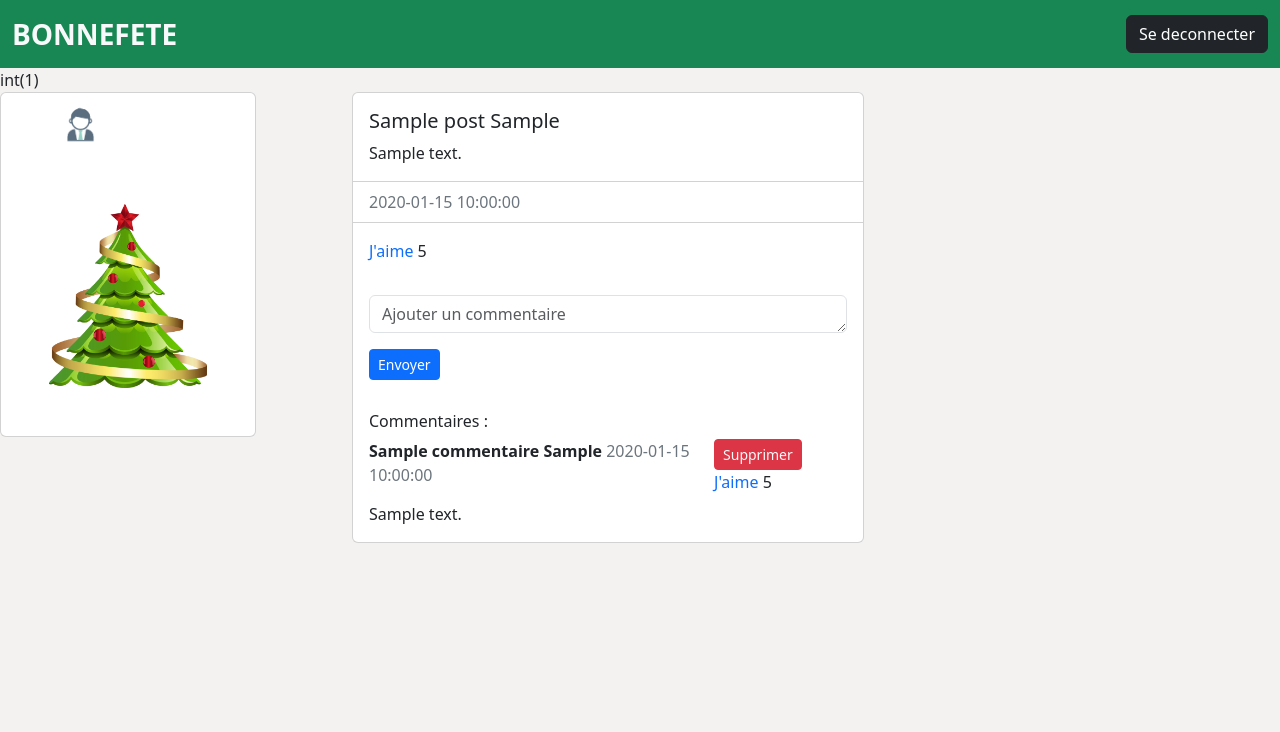
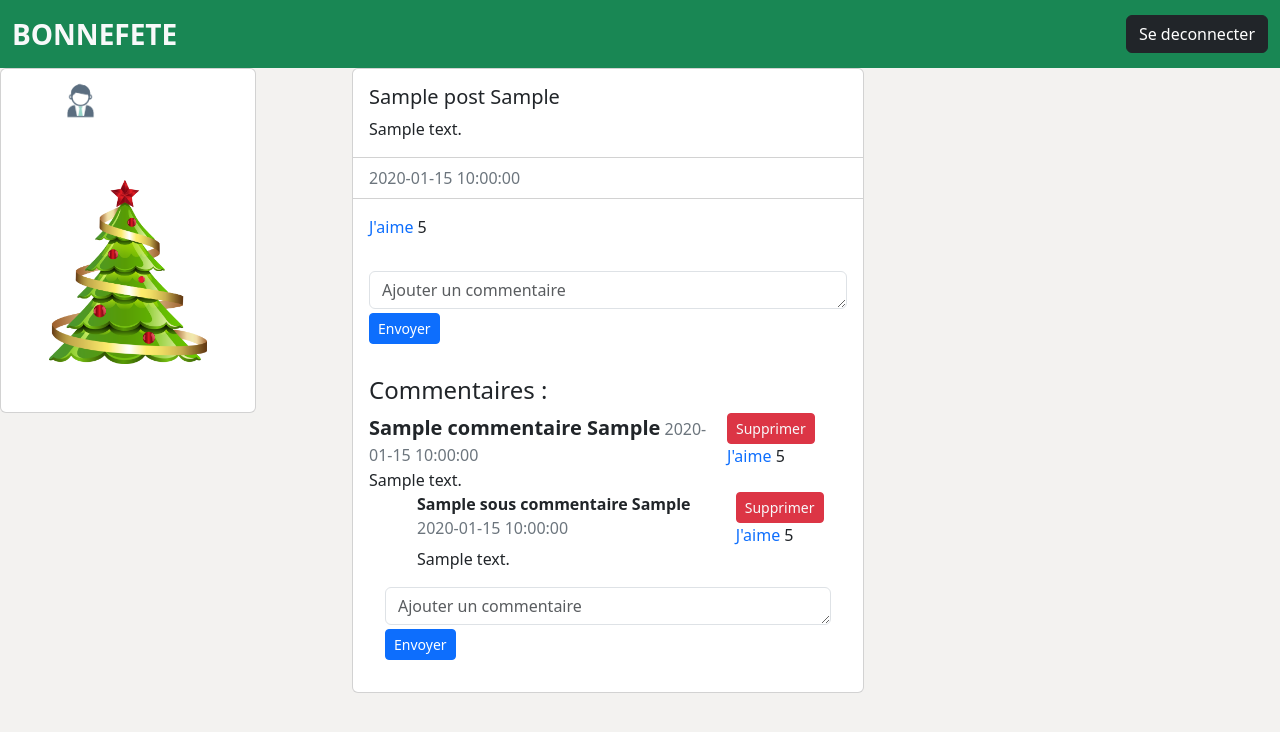
Before and after one commit to NicolasDrp/projet-bonnefete, a PHP site: template Views/posts/details.php in a window 1280 px wide. Shown: the top 732 px of the page. Run offline with PHP 8.4, Linux system fonts and the light colour scheme; the visitor is signed in with stand-in values (Sample User, id 1); the template is opened without the code that fills it: most values are stand-ins (such as "Sample title", 1, 10 or a date in 2020); some libraries are stand-ins or nearby versions.

Commit message:
ajout : CRUD sous commentaire

```diff
--- /dev/null
+++ b/Controllers/JaimeController.php
@@ -0,0 +1,5 @@
+<?php
+
+namespace App\Controllers;
+
+// require_once 'Model/JaimeModel.php';
--- a/Controllers/PostController.php
+++ b/Controllers/PostController.php
@@ -52,7 +52,8 @@ class PostController {
 
     public function getDetails($id){
         $post = $this->postModel->getPostById($id);
-        $commentaires = $this->commentaireModel->getAll($id);
+        $commentaires = $this->commentaireModel->getAllCommentaire($id);
+        $sousCommentaires = $this->commentaireModel->getAllSousCommentaire($id);
         require_once 'Views/posts/details.php';
     }
 }
--- a/Router.php
+++ b/Router.php
@@ -5,6 +5,7 @@ namespace App;
 require_once 'Controllers/UserController.php';
 require_once 'Controllers/PostController.php';
 require_once 'Controllers/CommentaireController.php';
+require_once 'Controllers/JaimeController.php';
 
 
 class Router {
--- a/Views/posts/details.php
+++ b/Views/posts/details.php
@@ -1,9 +1,8 @@
-<?php
+<?php require_once 'Views/head.php'; ?>
 
-use App\Models\Commentaire;
-
-require_once 'Views/head.php'; ?>
-<?php var_dump($post->getIdPost()); ?>
+<?php if (empty($_SESSION)) :
+    header('Location: ../user/login');
+endif; ?>
 
 <div class="d-flex flex-row justify-content-between">
     <div class="d-flex flex-column align-items-center card" style="width: 20%; height: max-content;">
@@ -31,12 +30,12 @@ require_once 'Views/head.php'; ?>
         </ul>
         <?php if ($post->getIdUtilisateur() == $_SESSION['user']->id_utilisateur) { ?>
             <div class="card-body">
-                <a href="./update/<?= $post->getIdPost() ?>" class="text-primary text-decoration-none me-3">Modifier</a>
-                <a href="./delete/<?= $post->getIdPost() ?>" class="text-danger text-decoration-none">Supprimer</a>
+                <a href="../update/<?= $post->getIdPost() ?>" class="text-primary text-decoration-none me-3">Modifier</a>
+                <a href="../delete/<?= $post->getIdPost() ?>" class="text-danger text-decoration-none">Supprimer</a>
             </div>
         <?php } elseif ($_SESSION['user']->is_moderateur) { ?>
             <div class="card-body">
-                <a href="./delete/<?= $post->getIdPost() ?>" class="text-danger text-decoration-none">Supprimer</a>
+                <a href="../delete/<?= $post->getIdPost() ?>" class="text-danger text-decoration-none">Supprimer</a>
             </div>
         <?php } ?>
 
@@ -49,33 +48,68 @@ require_once 'Views/head.php'; ?>
         </div>
 
         <!-- Formulaire d'ajout de commentaire -->
-        <div class="card-body">
-            <form action="../../commentaire/create/<?= $post->getIdPost() ?>" method="post">
-                <div class="mb-3">
-                    <textarea class="form-control" name="contenu_commentaire" id="contenu_commentaire" rows="1" placeholder="Ajouter un commentaire" minlength="1" maxlength="200" required></textarea>
-                </div>
-                <button class="btn btn-primary btn-sm">Envoyer</button>
-            </form>
-        </div>
+        <?php if (!$_SESSION['user']->is_moderateur) { ?>
+            <div class="card-body">
+                <form action="../../commentaire/create/<?= $post->getIdPost() ?>" method="post">
+                    <div class="mb-1">
+                        <textarea class="form-control" name="contenu_commentaire" id="contenu_commentaire" rows="1" placeholder="Ajouter un commentaire" minlength="1" maxlength="200" required></textarea>
+                    </div>
+                    <button class="btn btn-primary btn-sm">Envoyer</button>
+                </form>
+            </div>
+        <?php } ?>
 
         <!-- Section des commentaires -->
         <div class="card-body">
-            <h6>Commentaires :</h6>
+            <h6 class="fs-4">Commentaires :</h6>
             <?php foreach ($commentaires as $commentaire) : ?>
-                <div class="d-flex flex-row justify-content-between mb-2">
+                <div class="d-flex flex-row justify-content-between">
                     <div>
-                        <strong><?= $commentaire->nom_utilisateur . " " . $commentaire->prenom_utilisateur ?></strong>
+                        <strong class="fs-5"><?= $commentaire->nom_utilisateur . " " . $commentaire->prenom_utilisateur ?></strong>
                         <span class="text-secondary"><?= $commentaire->getDateCommentaire(); ?></span>
                     </div>
                     <div>
                         <div>
-                            <a href="../../commentaire/delete/<?= $commentaire->getIdCommentaire() ?>/5" class="text-light text-decoration-none btn btn-sm btn-danger">Supprimer</a>
+                            <a href="../../commentaire/delete/<?= $commentaire->getIdCommentaire() ?>/<?= $post->getIdPost() ?>" class="text-light text-decoration-none btn btn-sm btn-danger">Supprimer</a>
                             <a href="#" class="text-primary text-decoration-none ">J'aime</a>
                             <span>5</span>
                         </div>
                     </div>
                 </div>
                 <div><?= $commentaire->getContenuCommentaire(); ?></div>
+                <!-- Affichage des sous commentaires -->
+                <?php foreach ($sousCommentaires as $sousCommentaire) :
+                    if ($sousCommentaire->getIdCom() == $commentaire->getIdCommentaire()) { ?>
+                        <div class="d-flex flex-column justify-content-between ps-5">
+                            <div class="d-flex flex-row justify-content-between">
+                                <div>
+                                    <strong><?= $sousCommentaire->nom_utilisateur . " " . $sousCommentaire->prenom_utilisateur ?></strong>
+                                    <span class="text-secondary fs-6"><?= $sousCommentaire->getDateCommentaire(); ?></span>
+                                </div>
+                                <div>
+                                    <div>
+                                        <a href="../../commentaire/delete/<?= $sousCommentaire->getIdCommentaire() ?>/<?= $post->getIdPost() ?>" class="text-light text-decoration-none btn btn-sm btn-danger">Supprimer</a>
+                                        <a href="#" class="text-primary text-decoration-none fs-6 ">J'aime</a>
+                                        <span>5</span>
+                                    </div>
+                                </div>
+                            </div>
+                            <?= $sousCommentaire->getContenuCommentaire(); ?>
+                        </div>
+                    <?php } ?>
+                <?php endforeach; ?>
+                <!-- Formulaire d'ajout de sous-commentaire -->
+                <?php if (!$_SESSION['user']->is_moderateur) { ?>
+                    <div class="card-body">
+                        <form action="../../commentaire/createSous/<?= $post->getIdPost() ?>/<?= $commentaire->getIdCommentaire() ?>" method="post">
+                            <div class="mb-1">
+                                <textarea class="form-control" name="contenu_commentaire" id="contenu_commentaire" rows="1" placeholder="Ajouter un commentaire" minlength="1" maxlength="200" required></textarea>
+                            </div>
+                            <button class="btn btn-primary btn-sm">Envoyer</button>
+                        </form>
+                    </div>
+
+                <?php } ?>
             <?php endforeach; ?>
         </div>
     </div>
--- a/Views/posts/index.php
+++ b/Views/posts/index.php
@@ -1,4 +1,8 @@
 <?php require_once 'Views/head.php'; ?>
+
+<?php if (empty($_SESSION)) :
+    header('Location: ../user/login');
+endif; ?>
 
 <div class="d-flex flex-row justify-content-between">
     <div class="d-flex flex-column align-items-center card" style="width: 20%; height: max-content;">
```
Also changed, not shown: Controllers/CommentaireController.php (+7 -1 lines), Models/CommentaireModel.php (+20 -2 lines), Models/Jaime.php (added, +43 -0 lines), Models/JaimeModel.php (added, +19 -0 lines).
